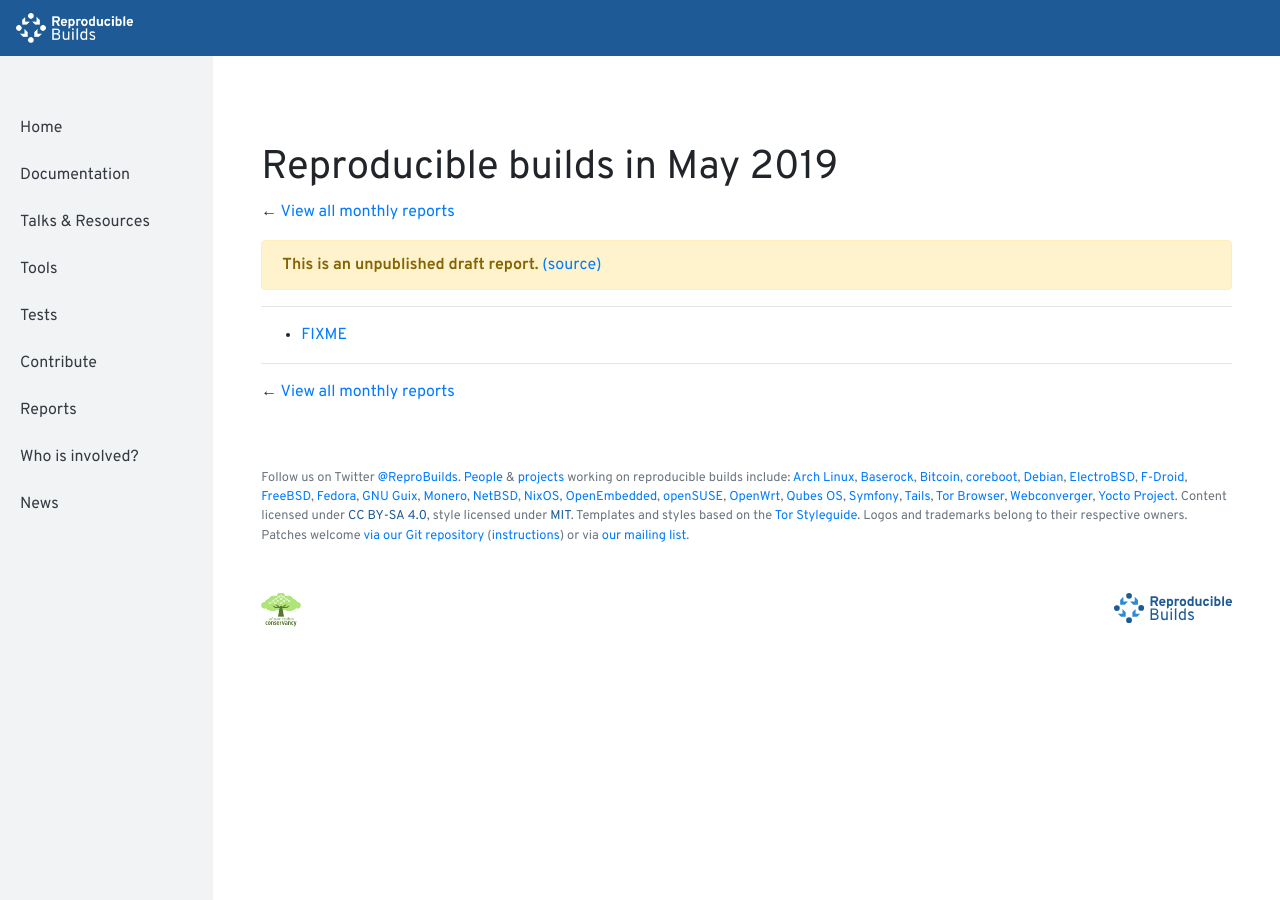
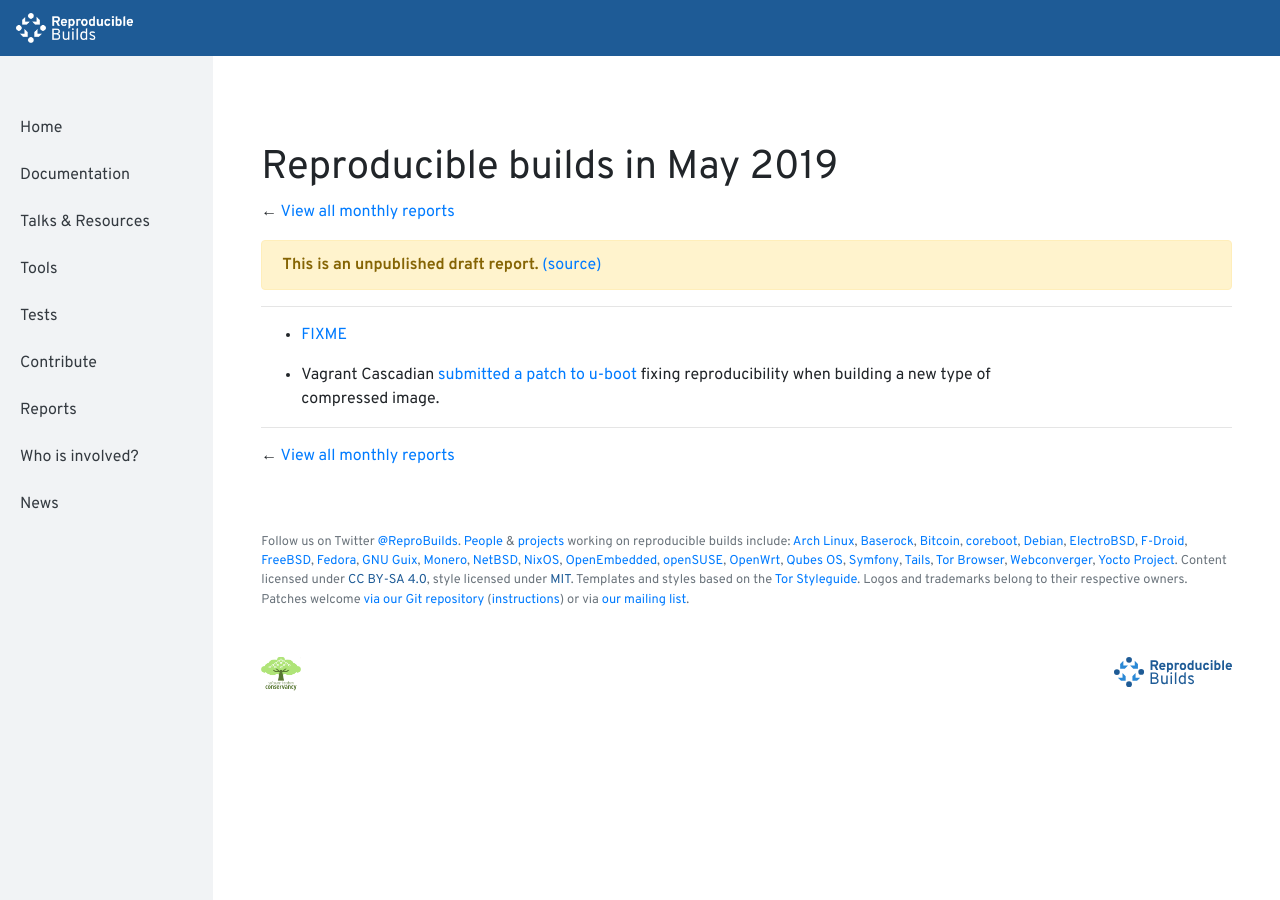
Before and after one commit to prototypefund/reproducible-website, a Jekyll site: the page built from _reports/2019-05.md, in a window 1280 px wide and 900 px high. Built offline with Jekyll 4.4.1, drawn with Linux system fonts in a browser that asks for light colours.

Commit message:
2019-05: Fix for newly introduced compressed images in u-boot.

```diff
--- a/_reports/2019-05.md
+++ b/_reports/2019-05.md
@@ -8,3 +8,5 @@
 ---
 
 * [FIXME](https://salsa.debian.org/salsa-ci-team/pipeline/merge_requests/74)
+
+* Vagrant Cascadian [submitted a patch to u-boot](https://patchwork.ozlabs.org/patch/1093969/) fixing reproducibility when building a new type of compressed image.
```
